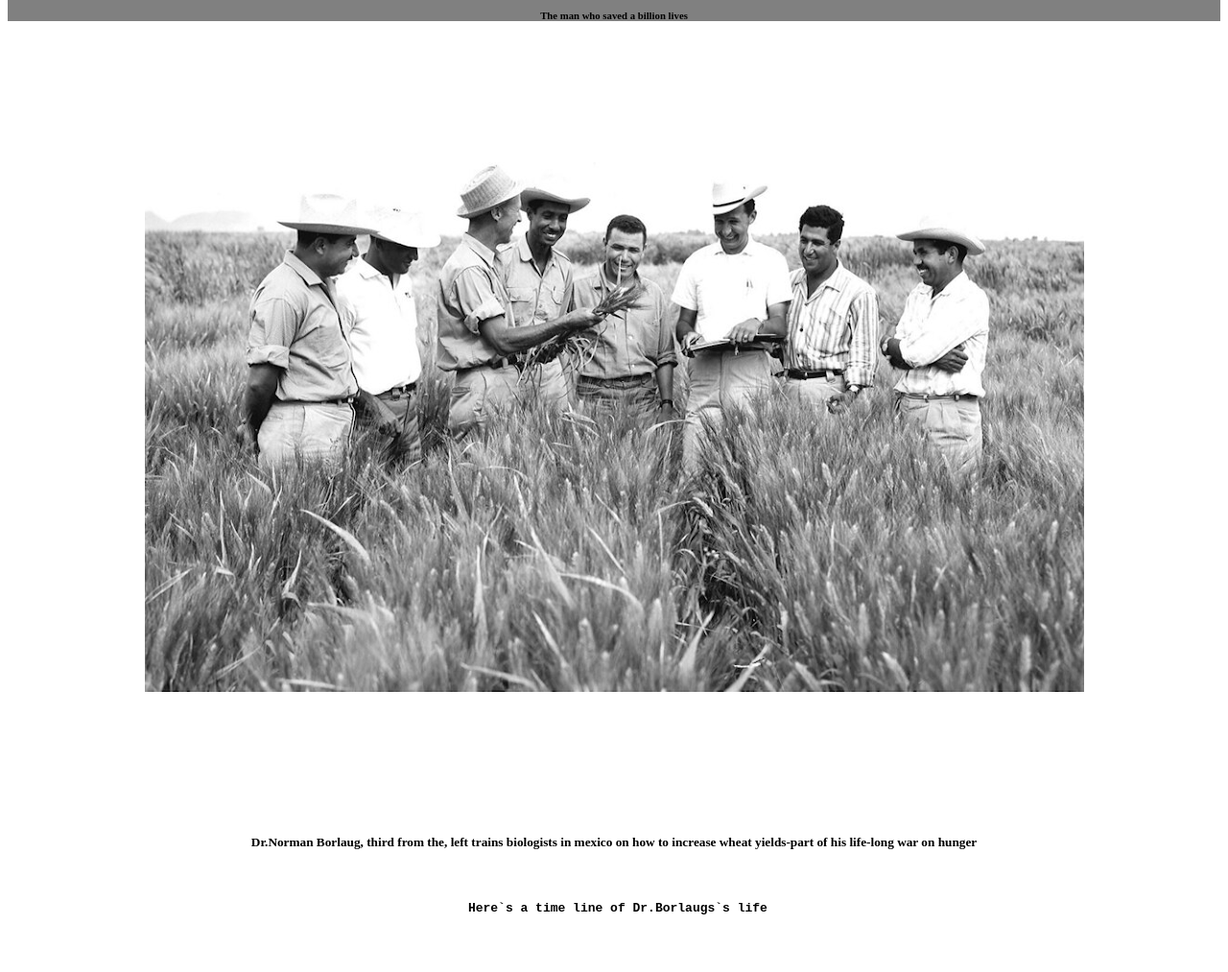
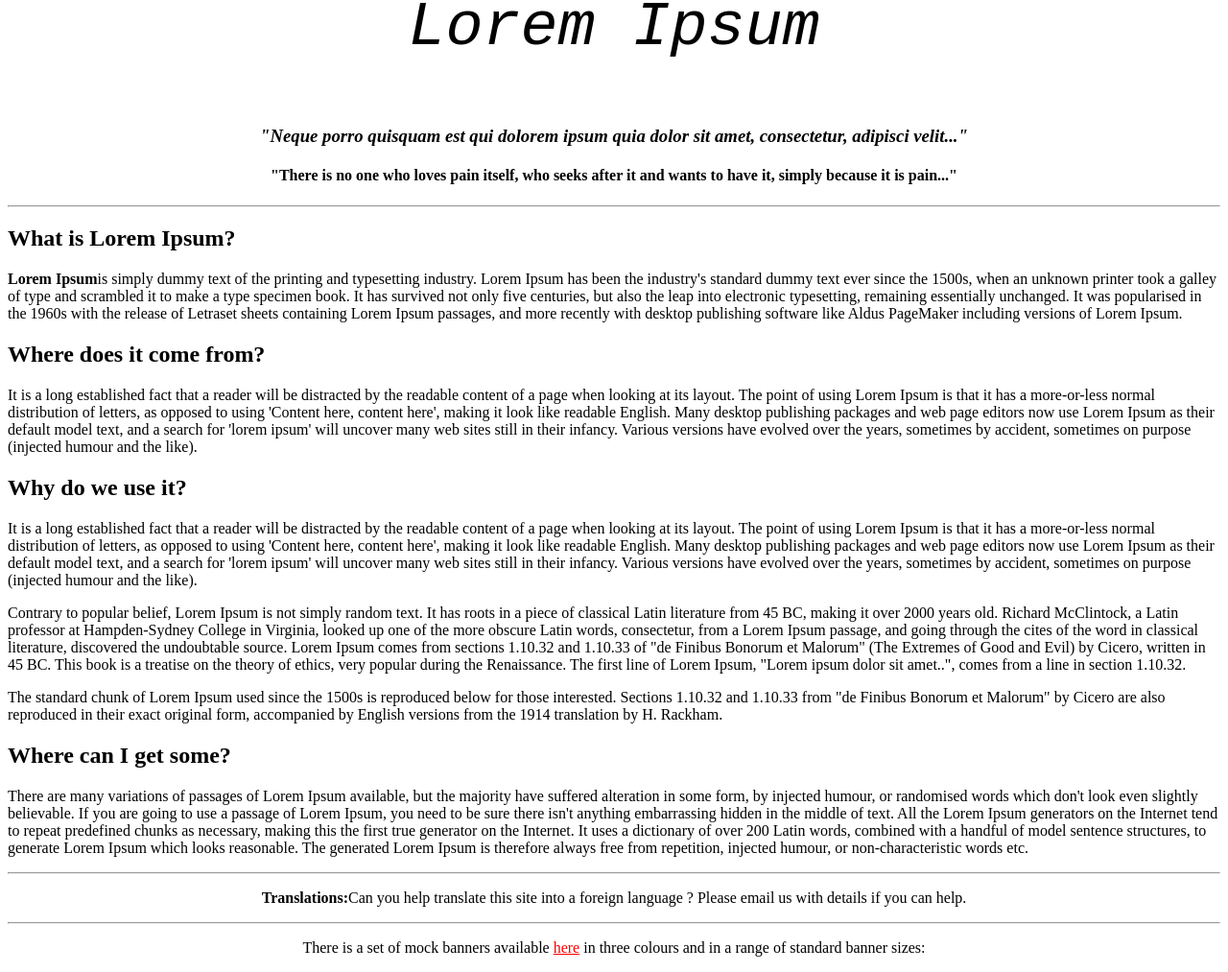
Before and after one commit to Elvin944/Prototype, a plain HTML site: page index.html in a window 1280 px wide. Shown: the part 73-1086 px from the top of the page at 96% size. Before the commit the page ends 1040 px from the top, so only its background shows below. Drawn offline with Linux system fonts and the light colour scheme.

Commit message:
prototype 2
Lorem

```diff
--- a/index.html
+++ b/index.html
@@ -4,20 +4,32 @@
     <meta charset="UTF-8">
     <meta http-equiv="X-UA-Compatible" content="IE=edge">
     <meta name="viewport" content="width=device-width, initial-scale=1.0">
-    <title>prototype</title>
+    <title>prototype2</title>
 </head>
 <body>
-    <div style="background-color:gray; width:100%; height: 150%;">
-        <h1 style="text-align:center;">Dr. Norman Borlaug</h1>
-        <h6 style="text-align:center;">The man who saved a billion lives</h6>
-    </div>
-    <div style="background-image: url(tribute.png); background-repeat: no-repeat; background-position: center; width:100%; height:100vh;">
-    </div>
+<i><pre style="font-size:500%; text-align:center;">Lorem Ipsum</pre></i>
 
-    <h5 style="text-align:center;">Dr.Norman Borlaug, third from the, left trains biologists in mexico on how to increase wheat yields-part of his life-long war on hunger</h5>
+<h3 style="text-align:center"><i>"Neque porro quisquam est qui dolorem ipsum quia dolor sit amet, consectetur, adipisci velit..."</i></h3>
+<h4 style="text-align:center">"There is no one who loves pain itself, who seeks after it and wants to have it, simply because it is pain..."
+</h4>
+<hr>
 
-    <br>
+<h2>What is Lorem Ipsum?</h2>
+<p><b>Lorem Ipsum</b>is simply dummy text of the printing and typesetting industry. Lorem Ipsum has been the industry's standard dummy text ever since the 1500s, when an unknown printer took a galley of type and scrambled it to make a type specimen book. It has survived not only five centuries, but also the leap into electronic typesetting, remaining essentially unchanged. It was popularised in the 1960s with the release of Letraset sheets containing Lorem Ipsum passages, and more recently with desktop publishing software like Aldus PageMaker including versions of Lorem Ipsum.</p>
 
-    <pre style="text-align:center;"> <b>Here`s a time line of Dr.Borlaugs`s life</b></pre>
+<h2>Where does it come from?</h2>
+<p>It is a long established fact that a reader will be distracted by the readable content of a page when looking at its layout. The point of using Lorem Ipsum is that it has a more-or-less normal distribution of letters, as opposed to using 'Content here, content here', making it look like readable English. Many desktop publishing packages and web page editors now use Lorem Ipsum as their default model text, and a search for 'lorem ipsum' will uncover many web sites still in their infancy. Various versions have evolved over the years, sometimes by accident, sometimes on purpose (injected humour and the like).</p>
+
+<h2>Why do we use it?</h2>
+<p>It is a long established fact that a reader will be distracted by the readable content of a page when looking at its layout. The point of using Lorem Ipsum is that it has a more-or-less normal distribution of letters, as opposed to using 'Content here, content here', making it look like readable English. Many desktop publishing packages and web page editors now use Lorem Ipsum as their default model text, and a search for 'lorem ipsum' will uncover many web sites still in their infancy. Various versions have evolved over the years, sometimes by accident, sometimes on purpose (injected humour and the like).</p>
+<p>Contrary to popular belief, Lorem Ipsum is not simply random text. It has roots in a piece of classical Latin literature from 45 BC, making it over 2000 years old. Richard McClintock, a Latin professor at Hampden-Sydney College in Virginia, looked up one of the more obscure Latin words, consectetur, from a Lorem Ipsum passage, and going through the cites of the word in classical literature, discovered the undoubtable source. Lorem Ipsum comes from sections 1.10.32 and 1.10.33 of "de Finibus Bonorum et Malorum" (The Extremes of Good and Evil) by Cicero, written in 45 BC. This book is a treatise on the theory of ethics, very popular during the Renaissance. The first line of Lorem Ipsum, "Lorem ipsum dolor sit amet..", comes from a line in section 1.10.32.</p><p>The standard chunk of Lorem Ipsum used since the 1500s is reproduced below for those interested. Sections 1.10.32 and 1.10.33 from "de Finibus Bonorum et Malorum" by Cicero are also reproduced in their exact original form, accompanied by English versions from the 1914 translation by H. Rackham.</p>
+
+<h2>Where can I get some?</h2>
+<p>There are many variations of passages of Lorem Ipsum available, but the majority have suffered alteration in some form, by injected humour, or randomised words which don't look even slightly believable. If you are going to use a passage of Lorem Ipsum, you need to be sure there isn't anything embarrassing hidden in the middle of text. All the Lorem Ipsum generators on the Internet tend to repeat predefined chunks as necessary, making this the first true generator on the Internet. It uses a dictionary of over 200 Latin words, combined with a handful of model sentence structures, to generate Lorem Ipsum which looks reasonable. The generated Lorem Ipsum is therefore always free from repetition, injected humour, or non-characteristic words etc.</p>
+
+<hr>
+<p style="text-align:center"><b>Translations:</b>Can you help translate this site into a foreign language ? Please email us with details if you can help.</p>
+<hr>
+<p style="text-align:center">There is a set of mock banners available <a style="color:red ;" href="https://www.lipsum.com/banners/">here</a> in three colours and in a range of standard banner sizes:</p>
 </body>
 </html>
```
